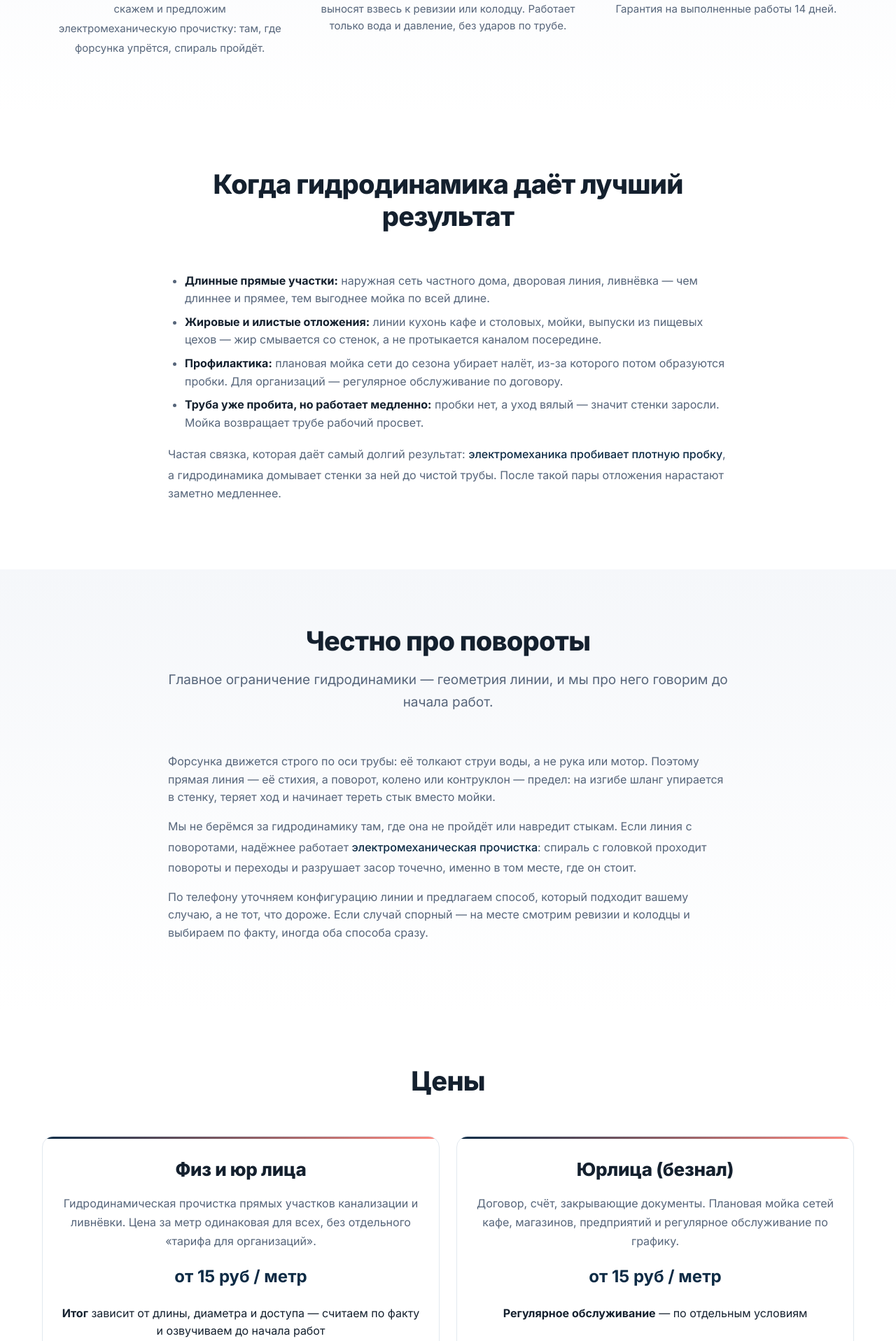
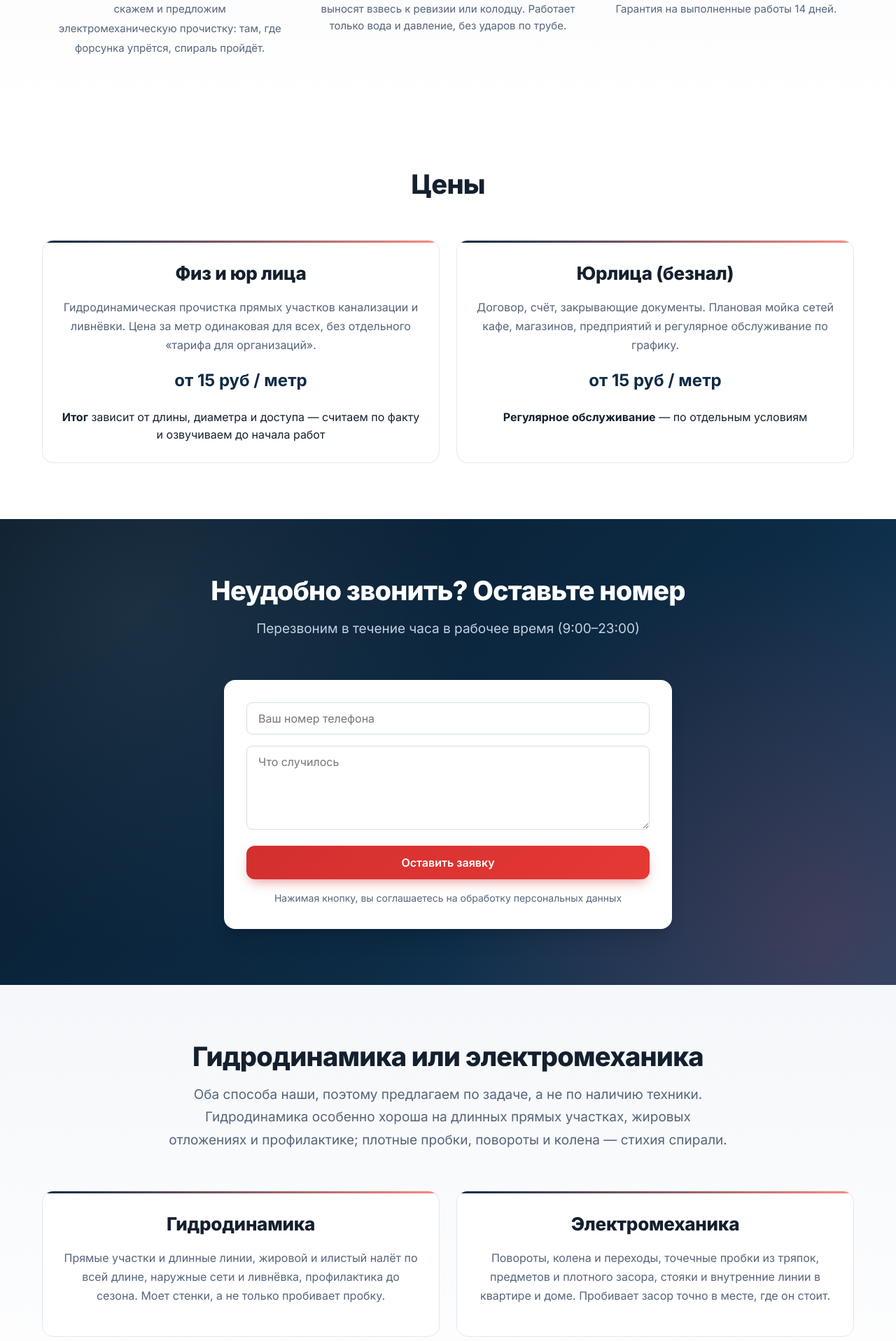
Before and after one commit to Eugene4190/stepanych-snapshot, a Django app: page /gidrodinamicheskaya-prochistka/ in a window 1280 px wide. Shown: the part 1449-3366 px from the top of the page at 70% size. Run offline with Django 5.2, Linux system fonts and the light colour scheme; data that the repository does not hold is empty; parts of the project's set-up code (start-up, migrations or seed data) failed here and were passed over.

Commit message:
Trim gidrodinamika to sibling page weight (drop 2 verbose sections, condense into compare block); home service cards static, DB-independent

```diff
--- a/templates/gidrodinamika.html
+++ b/templates/gidrodinamika.html
@@ -91,37 +91,6 @@
 <section class="section">
     <div class="container">
         <div class="section__header">
-            <h2 class="section__title">Когда гидродинамика даёт лучший результат</h2>
-        </div>
-        <div class="content" style="max-width: 800px; margin: 0 auto;">
-            <ul>
-                <li><strong>Длинные прямые участки:</strong> наружная сеть частного дома, дворовая линия, ливнёвка — чем длиннее и прямее, тем выгоднее мойка по всей длине.</li>
-                <li><strong>Жировые и илистые отложения:</strong> линии кухонь кафе и столовых, мойки, выпуски из пищевых цехов — жир смывается со стенок, а не протыкается каналом посередине.</li>
-                <li><strong>Профилактика:</strong> плановая мойка сети до сезона убирает налёт, из-за которого потом образуются пробки. Для организаций — регулярное обслуживание по договору.</li>
-                <li><strong>Труба уже пробита, но работает медленно:</strong> пробки нет, а уход вялый — значит стенки заросли. Мойка возвращает трубе рабочий просвет.</li>
-            </ul>
-            <p>Частая связка, которая даёт самый долгий результат: <a href="/prochistka-kanalizatsii/">электромеханика пробивает плотную пробку</a>, а гидродинамика домывает стенки за ней до чистой трубы. После такой пары отложения нарастают заметно медленнее.</p>
-        </div>
-    </div>
-</section>
-
-<section class="section section--light">
-    <div class="container">
-        <div class="section__header">
-            <h2 class="section__title">Честно про повороты</h2>
-            <p class="section__subtitle">Главное ограничение гидродинамики — геометрия линии, и мы про него говорим до начала работ.</p>
-        </div>
-        <div class="content" style="max-width: 800px; margin: 0 auto;">
-            <p>Форсунка движется строго по оси трубы: её толкают струи воды, а не рука или мотор. Поэтому прямая линия — её стихия, а поворот, колено или контруклон — предел: на изгибе шланг упирается в стенку, теряет ход и начинает тереть стык вместо мойки.</p>
-            <p>Мы не берёмся за гидродинамику там, где она не пройдёт или навредит стыкам. Если линия с поворотами, надёжнее работает <a href="/prochistka-kanalizatsii/">электромеханическая прочистка</a>: спираль с головкой проходит повороты и переходы и разрушает засор точечно, именно в том месте, где он стоит.</p>
-            <p>По телефону уточняем конфигурацию линии и предлагаем способ, который подходит вашему случаю, а не тот, что дороже. Если случай спорный — на месте смотрим ревизии и колодцы и выбираем по факту, иногда оба способа сразу.</p>
-        </div>
-    </div>
-</section>
-
-<section class="section">
-    <div class="container">
-        <div class="section__header">
             <h2 class="section__title">Цены</h2>
         </div>
         <div class="services-grid">
@@ -147,7 +116,7 @@
     <div class="container">
         <div class="section__header">
             <h2 class="section__title">Гидродинамика или электромеханика</h2>
-            <p class="section__subtitle">Оба способа наши, поэтому предлагаем по задаче, а не по наличию техники.</p>
+            <p class="section__subtitle">Оба способа наши, поэтому предлагаем по задаче, а не по наличию техники. Гидродинамика особенно хороша на длинных прямых участках, жировых отложениях и профилактике; плотные пробки, повороты и колена — стихия спирали.</p>
         </div>
         <div class="services-grid">
             <div class="service-card">
@@ -159,7 +128,7 @@
                 <p class="service-card__text">Повороты, колена и переходы, точечные пробки из тряпок, предметов и плотного засора, стояки и внутренние линии в квартире и доме. Пробивает засор точно в месте, где он стоит.</p>
             </div>
         </div>
-        <p style="text-align: center; margin-top: 24px; color: var(--text-light);">Не знаете, какой способ ваш? Опишите линию по телефону или пришлите фото в Viber / Telegram — подскажем честно, даже если выгоднее окажется не наш способ.</p>
+        <p style="text-align: center; margin-top: 24px; color: var(--text-light);">Повороты и колена — предел гидродинамики: форсунка на изгибе упирается в стенку, поэтому там надёжнее электромеханическая спираль. Не знаете, какой способ ваш? Опишите линию по телефону или пришлите фото в Viber / Telegram — подскажем честно, даже если выгоднее окажется не наш способ.</p>
     </div>
 </section>
 
```
Also changed, not shown: templates/home.html (+1 -10 lines).
